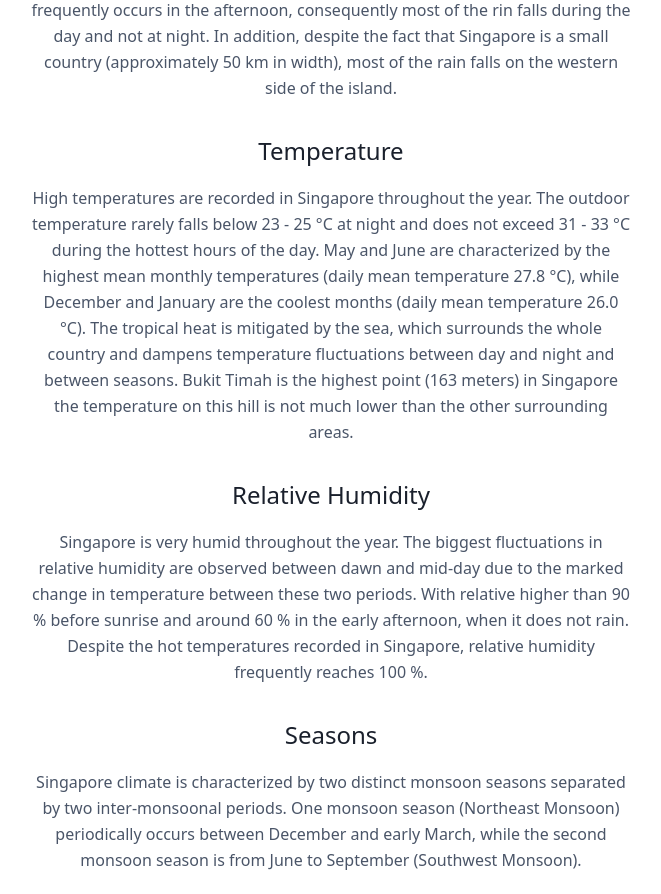
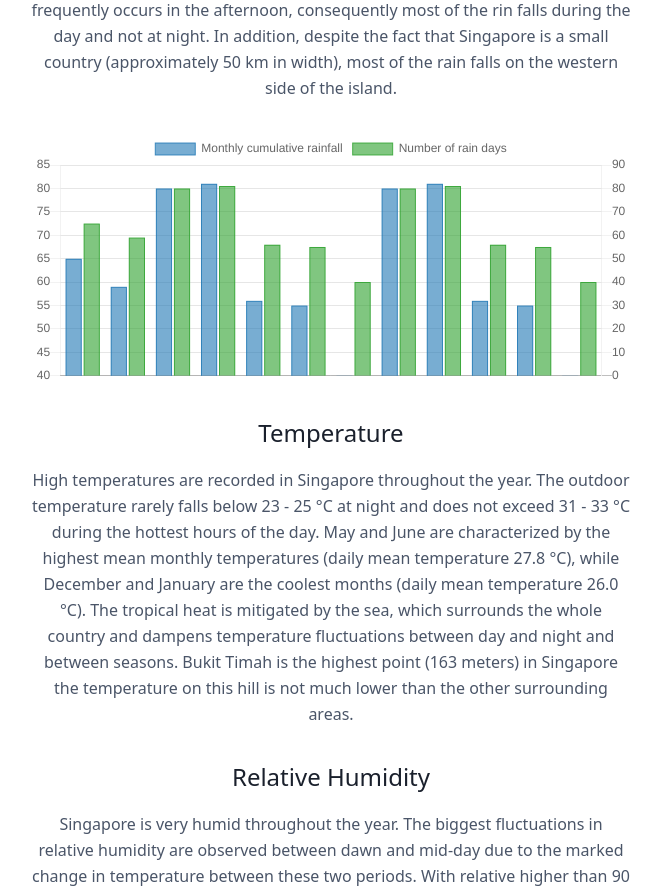
Before and after one commit to FedericoTartarini/air-quality-weather-sg, a React (Create React App) app: page /climate in a window 1280 px wide. Shown: the part 940-1834 px from the top of the page, without its empty margins (309-970 px from the left). Built offline with nearby package versions, Linux system fonts and the light colour scheme; no server answers.

Commit message:
* added BarChartRainFall.js

```diff
--- a/src/App.js
+++ b/src/App.js
@@ -175,6 +175,7 @@ function App() {
               <ForecastView dataFor2H={dataFor2H} dataFor24H={dataFor24H} />
             </Route>
             <Route path="/mapPollution">
+              {/* todo change mapPollution to airQualityMap*/}
               <MapPollutionView data={dataPSI} />
             </Route>
             <Route path="/about">
--- /dev/null
+++ b/src/Components/BarChartRainFall.js
@@ -0,0 +1,98 @@
+import React from "react";
+
+import { Bar } from "react-chartjs-2";
+
+function BarChartRainFall(props) {
+  const { innerWidth: width } = window;
+
+  let chartHeight;
+  if (width > 500) {
+    chartHeight = 250;
+  } else {
+    chartHeight = 350;
+  }
+
+  const data = {
+    labels: [
+      "January",
+      "February",
+      "March",
+      "April",
+      "May",
+      "June",
+      "July",
+      "August",
+      "September",
+      "October",
+      "November",
+      "December",
+    ],
+    datasets: [
+      {
+        label: "Monthly cumulative rainfall",
+        backgroundColor: "rgba(31,119,180,0.6)",
+        borderColor: "rgba(31,119,180,0.8)",
+        borderWidth: 1,
+        hoverBackgroundColor: "rgba(31,119,180,0.8)",
+        hoverBorderColor: "rgba(31,119,180,1)",
+        data: [65, 59, 80, 81, 56, 55, 40, 80, 81, 56, 55, 40],
+        yAxisID: "y1",
+      },
+      {
+        label: "Number of rain days",
+        backgroundColor: "rgba(44,160,44,0.6)",
+        borderColor: "rgba(44,160,44,0.8)",
+        borderWidth: 1,
+        hoverBackgroundColor: "rgba(44,160,44,0.8)",
+        hoverBorderColor: "#2ca02c",
+        data: [65, 59, 80, 81, 56, 55, 40, 80, 81, 56, 55, 40],
+        yAxisID: "y2",
+      },
+    ],
+  };
+
+  return (
+    <Bar
+      data={data}
+      height={chartHeight}
+      options={{
+        maintainAspectRatio: false,
+        scales: {
+          xAxes: [
+            {
+              gridLines: {
+                display: false,
+                drawOnChartArea: false,
+                drawTicks: false,
+              },
+              ticks: {
+                display: false,
+              },
+            },
+          ],
+          yAxes: [
+            {
+              id: "y1",
+              type: "linear",
+              position: "left",
+              gridLines: { color: "rgba(0, 0, 0, 0.05)" },
+            },
+            {
+              id: "y2",
+              type: "linear",
+              position: "right",
+              ticks: {
+                // max: 1,
+                // min: 0
+                beginAtZero: true,
+              },
+              gridLines: { color: "rgba(0, 0, 0, 0.05)" },
+            },
+          ],
+        },
+      }}
+    />
+  );
+}
+
+export default BarChartRainFall;
--- a/src/Views/CurrentReadingsView.js
+++ b/src/Views/CurrentReadingsView.js
@@ -46,12 +46,19 @@ function CurrentReadingsView({
       </div>
       <div className="container mx-auto my-3 flex-col p-8 items-center justify-center rounded overflow-hidden border shadow-lg">
         <div className="text-gray-800 mb-2">
-          <div className="font-bold text-md mb-2">
-            Learn more about Singapore's weather:
-          </div>
+          <div className="font-bold text-md mb-2">Learn more about:</div>
           <ul class="list-disc list-inside">
             <li>
-              <Link to="/climate">Climate</Link>
+              <Link to="/climate">Climate of Singapore</Link>
+            </li>
+            <li>
+              <Link to="/psi">Pollutant Standards Index (PSI)</Link>
+            </li>
+            <li>
+              <Link to="/pm25">1-h Particular Matter 2.5 µm</Link>
+            </li>
+            <li>
+              <Link to="/weather">Weather forecast data source</Link>
             </li>
           </ul>
         </div>
--- a/src/Views/WikiClimate.js
+++ b/src/Views/WikiClimate.js
@@ -1,5 +1,6 @@
 import React from "react";
 import { Helmet } from "react-helmet";
+import BarChartRainFall from "../Components/BarChartRainFall";
 
 function WikiClimate() {
   return (
@@ -59,6 +60,9 @@ function WikiClimate() {
             small country (approximately 50 km in width), most of the rain falls
             on the western side of the island.
           </p>
+          <div className="mb-8 container">
+            <BarChartRainFall />
+          </div>
           <h1 className="text-2xl mb-4 font-medium text-gray-900">
             Temperature
           </h1>
--- a/src/Views/WikiWeather.js
+++ b/src/Views/WikiWeather.js
@@ -1,5 +1,6 @@
 import React from "react";
 import { Helmet } from "react-helmet";
+import { Link } from "react-router-dom";
 
 function WikiWeather() {
   return (
@@ -20,7 +21,7 @@ function WikiWeather() {
         />
         <div className="w-full flex flex-col mb-16 items-center text-center">
           <h1 className="text-3xl mb-4 font-medium text-gray-900">
-            Weather data
+            Weather forecast data source
           </h1>
           <p className="mb-8 leading-relaxed">
             The National Environment Agency (NEA) in Singapore provides
```
